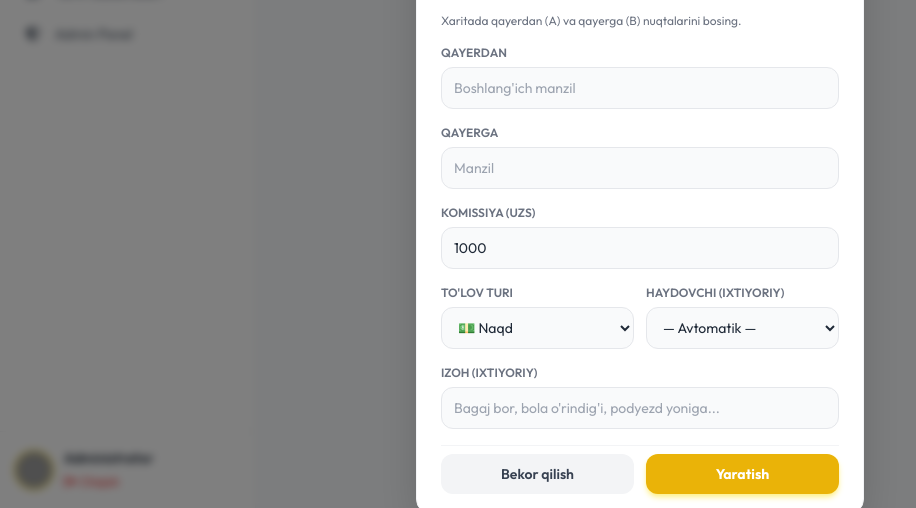
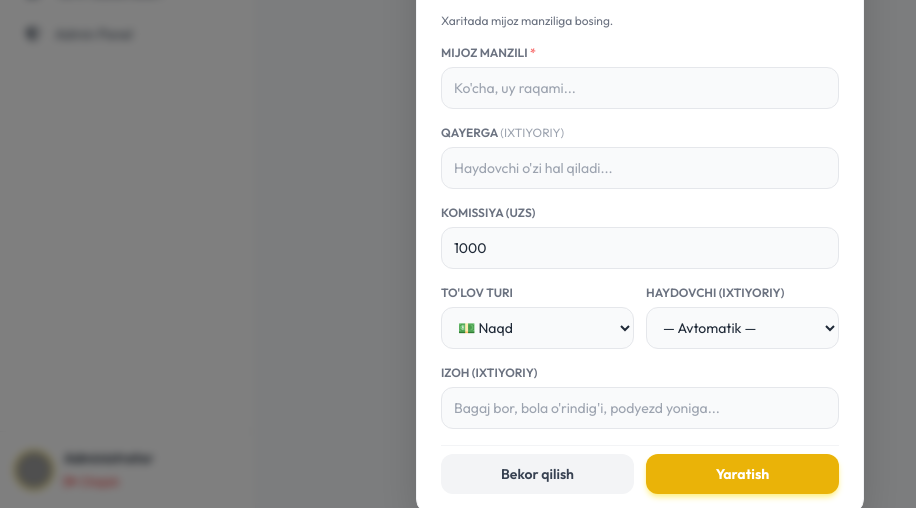
Before and after one commit to Iftix0r/Vijdons, a Django app: page /panel/orders/ in a window 1280 px wide, after a click on "Yangi Buyurtma". Shown: the part 426-934 px from the top of the page, without its empty margins (0-916 px from the left). Run offline with Django 5.2, Linux system fonts and the light colour scheme; tables that the repository leaves empty hold one stand-in row (values such as "Sample post"); some libraries are stand-ins or nearby versions; grey boxes are pictures that could not be loaded.

Commit message:
feat: update order model fields and make 'to_address' optional

```diff
--- a/taxi/models.py
+++ b/taxi/models.py
@@ -66,10 +66,10 @@ class Order(models.Model):
 
     client       = models.ForeignKey(Client, on_delete=models.CASCADE, related_name='orders', verbose_name="Mijoz")
     driver       = models.ForeignKey(Driver, on_delete=models.SET_NULL, null=True, blank=True, related_name='orders', verbose_name="Haydovchi")
-    from_address = models.CharField(max_length=255, verbose_name="Qayerdan")
-    from_lat     = models.FloatField(null=True, blank=True, verbose_name="Qayerdan Kenglik (Lat)")
-    from_lng     = models.FloatField(null=True, blank=True, verbose_name="Qayerdan Uzunlik (Lng)")
-    to_address   = models.CharField(max_length=255, verbose_name="Qayerga")
+    from_address = models.CharField(max_length=255, verbose_name="Mijoz manzili")
+    from_lat     = models.FloatField(null=True, blank=True, verbose_name="Manzil Kenglik (Lat)")
+    from_lng     = models.FloatField(null=True, blank=True, verbose_name="Manzil Uzunlik (Lng)")
+    to_address   = models.CharField(max_length=255, blank=True, default='', verbose_name="Qayerga (ixtiyoriy)")
     to_lat       = models.FloatField(null=True, blank=True, verbose_name="Qayerga Kenglik (Lat)")
     to_lng       = models.FloatField(null=True, blank=True, verbose_name="Qayerga Uzunlik (Lng)")
     distance_km  = models.FloatField(null=True, blank=True, verbose_name="Masofa (km)")
--- a/taxi/templates/taxi/base.html
+++ b/taxi/templates/taxi/base.html
@@ -189,16 +189,16 @@
             </div>
 
             <div id="yandex-map" style="width: 100%; height: 250px; border-radius: 12px; overflow: hidden; margin-top: 10px;"></div>
-            <div class="text-xs text-gray-500 mt-1">Xaritada qayerdan (A) va qayerga (B) nuqtalarini bosing.</div>
+            <div class="text-xs text-gray-500 mt-1">Xaritada mijoz manziliga bosing.</div>
 
             <div>
-                <label class="block text-xs font-semibold text-gray-500 dark:text-gray-400 uppercase mb-1.5">Qayerdan</label>
-                <input type="text" name="from_address" id="from_address" required placeholder="Boshlang'ich manzil"
+                <label class="block text-xs font-semibold text-gray-500 dark:text-gray-400 uppercase mb-1.5">Mijoz manzili <span class="text-red-400">*</span></label>
+                <input type="text" name="from_address" id="from_address" required placeholder="Ko'cha, uy raqami..."
                        class="w-full px-3 py-2.5 bg-gray-50 dark:bg-gray-800 border border-gray-200 dark:border-gray-700 rounded-xl text-sm focus:outline-none focus:ring-2 focus:ring-yellow-400 dark:text-white transition">
             </div>
             <div>
-                <label class="block text-xs font-semibold text-gray-500 dark:text-gray-400 uppercase mb-1.5">Qayerga</label>
-                <input type="text" name="to_address" id="to_address" required placeholder="Manzil"
+                <label class="block text-xs font-semibold text-gray-500 dark:text-gray-400 uppercase mb-1.5">Qayerga <span class="text-gray-400 font-normal">(ixtiyoriy)</span></label>
+                <input type="text" name="to_address" id="to_address" placeholder="Haydovchi o'zi hal qiladi..."
                        class="w-full px-3 py-2.5 bg-gray-50 dark:bg-gray-800 border border-gray-200 dark:border-gray-700 rounded-xl text-sm focus:outline-none focus:ring-2 focus:ring-yellow-400 dark:text-white transition">
             </div>
             <div>
@@ -386,32 +386,14 @@
 
         map.events.add('click', function (e) {
             var coords = e.get('coords');
-            if (!fromPlacemark) {
-                // Set from
-                document.getElementById('from_lat').value = coords[0];
-                document.getElementById('from_lng').value = coords[1];
-                fromPlacemark = new ymaps.Placemark(coords, { iconContent: 'A' }, { preset: 'islands#redIcon' });
-                map.geoObjects.add(fromPlacemark);
-                getAddress(coords, 'from_address');
-            } else if (!toPlacemark) {
-                // Set to
-                document.getElementById('to_lat').value = coords[0];
-                document.getElementById('to_lng').value = coords[1];
-                toPlacemark = new ymaps.Placemark(coords, { iconContent: 'B' }, { preset: 'islands#blueIcon' });
-                map.geoObjects.add(toPlacemark);
-                getAddress(coords, 'to_address');
-            } else {
-                // Reset
-                map.geoObjects.removeAll();
-                fromPlacemark = null;
-                toPlacemark = null;
-                document.getElementById('from_lat').value = '';
-                document.getElementById('from_lng').value = '';
-                document.getElementById('to_lat').value = '';
-                document.getElementById('to_lng').value = '';
-                document.getElementById('from_address').value = '';
-                document.getElementById('to_address').value = '';
-            }
+            // Eski markerni o'chirish
+            if (fromPlacemark) map.geoObjects.remove(fromPlacemark);
+            // Mijoz manzilini belgilash
+            document.getElementById('from_lat').value = coords[0];
+            document.getElementById('from_lng').value = coords[1];
+            fromPlacemark = new ymaps.Placemark(coords, { iconContent: '📍' }, { preset: 'islands#redIcon' });
+            map.geoObjects.add(fromPlacemark);
+            getAddress(coords, 'from_address');
         });
     }
 
--- a/taxi/templates/taxi/order_list.html
+++ b/taxi/templates/taxi/order_list.html
@@ -50,7 +50,7 @@
                 <tr class="text-left text-xs uppercase tracking-wider text-gray-400 dark:text-gray-500 font-bold bg-gray-50 dark:bg-gray-800/50 border-b border-gray-100 dark:border-gray-800">
                     <th class="px-5 py-3.5">#</th>
                     <th class="px-5 py-3.5">Mijoz</th>
-                    <th class="px-5 py-3.5">Qayerdan</th>
+                    <th class="px-5 py-3.5">Manzil</th>
                     <th class="px-5 py-3.5">Qayerga</th>
                     <th class="px-5 py-3.5">Haydovchi</th>
                     <th class="px-5 py-3.5">Holati</th>
@@ -82,7 +82,11 @@
                         </div>
                     </td>
                     <td class="px-5 py-3.5 max-w-[140px]">
+                        {% if order.to_address %}
                         <span class="truncate block text-xs font-semibold">{{ order.to_address }}</span>
+                        {% else %}
+                        <span class="text-xs text-gray-400 italic">Haydovchi hal qiladi</span>
+                        {% endif %}
                         <div class="flex items-center gap-2 mt-0.5">
                             {% if order.distance_km %}
                             <span class="text-[10px] text-blue-500 font-bold"><i class="fas fa-route mr-1"></i>{{ order.distance_km|floatformat:1 }} km</span>
--- a/taxi/views.py
+++ b/taxi/views.py
@@ -19,7 +19,7 @@ def order_create(request):
         to_lat   = request.POST.get('to_lat')
         to_lng   = request.POST.get('to_lng')
 
-        if phone_number and from_address and to_address:
+        if phone_number and from_address:
             tariff = TariffSettings.get()
             client, _ = Client.objects.get_or_create(phone_number=phone_number)
             driver = Driver.objects.filter(pk=driver_id).first() if driver_id else None
@@ -69,8 +69,9 @@ def order_create(request):
             send_telegram(
                 f"🚨 <b>Yangi buyurtma #{order.id}</b>\n"
                 f"👤 Mijoz: {client.full_name or phone_number} ({phone_number})\n"
-                f"📍 {from_address} → {to_address}\n"
-                f"💰 Narx: {price or '—'} UZS | {distance_km and f'{distance_km:.1f} km' or '—'}\n"
+                f"📍 Manzil: {from_address}"
+                + (f" → {to_address}" if to_address else "")
+                + f"\n💰 Narx: {price or '—'} UZS | {distance_km and f'{distance_km:.1f} km' or '—'}\n"
                 f"🚗 Haydovchi: {driver_txt}\n"
                 f"💳 To'lov: {'Naqd' if payment_type == 'cash' else 'Karta'}"
                 + (f"\n📝 Izoh: {note}" if note else "")
```
Also changed, not shown: taxi/migrations/0008_make_to_address_optional.py (added), 7 other files.
